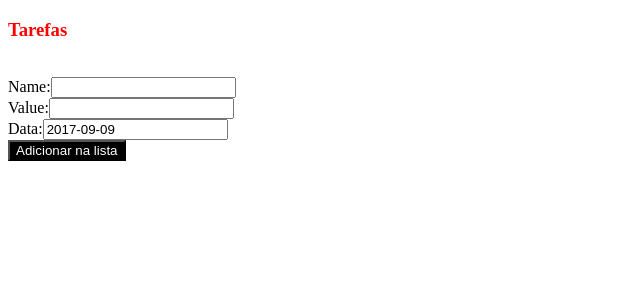
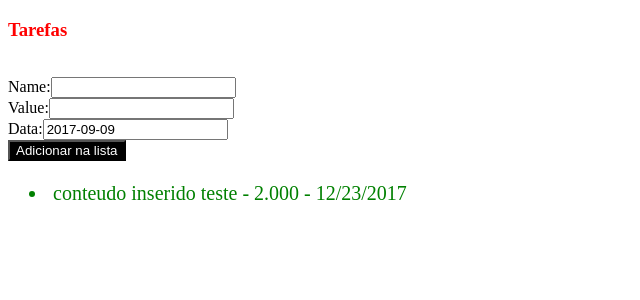
Before and after one commit to josuecamelo/angular4-introducao-rev2, an Angular app: page / in a window 1280 px wide. Shown: the top 300 px of the page, without its empty margins (0-640 px from the left). Built offline with nearby package versions, Linux system fonts and the light colour scheme.

Commit message:
Criando serviços - Correção 2

```diff
--- a/src/app/app.component.html
+++ b/src/app/app.component.html
@@ -1,4 +1,4 @@
 <h3>{{ title }}</h3>
 <br />
-<app-task-new [tasks]="tasks"></app-task-new>
-<app-task-list [tasks]="tasks"></app-task-list>
+<app-task-new></app-task-new>
+<app-task-list></app-task-list>
--- a/src/app/app.component.ts
+++ b/src/app/app.component.ts
@@ -12,13 +12,13 @@
   tasks:Array<Task> = [];
 
   constructor() {
-    let taskService = new TaskService();
+    /*let taskService = new TaskService();
     this.tasks.push({
       name: 'Cozinhar',
       value: 200,
       date_launch: '2017-12-23'
     });
 
-    this.tasks = taskService.tasks;
+    this.tasks = taskService.tasks;*/
   }
 }
--- a/src/app/task-list/task-list.component.ts
+++ b/src/app/task-list/task-list.component.ts
@@ -1,4 +1,5 @@
-import { Component, Input } from '@angular/core';
+import { Component } from '@angular/core';
+import {TaskService} from "../task.service";
 
 @Component({
   selector: 'app-task-list',
@@ -7,6 +8,16 @@
 })
 
 export class TaskListComponent {
-  @Input()
-  tasks = [];
+  tasks:Array<Task> = [];
+
+  constructor(private taskService:TaskService) {
+    this.taskService.tasks.push(
+        {
+          name: 'Teste',
+          value: 2000,
+          date_launch: '2017-12-23'
+        }
+    );
+    this.tasks = this.taskService.tasks;
+  }
 }
```
